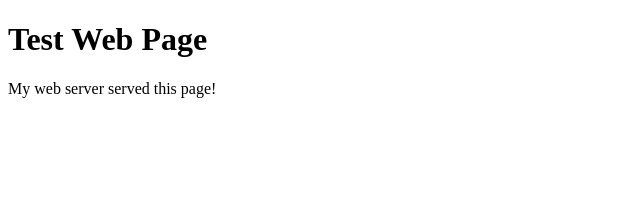
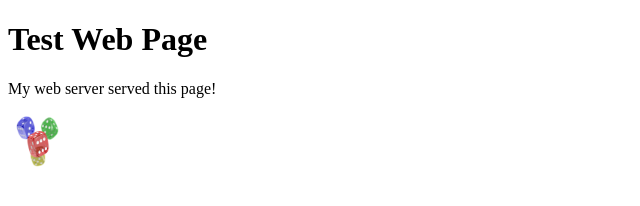
Before and after one commit to Andrei-Fenesan/webserver, a plain HTML site: page resources/index.html in a window 1280 px wide. Shown: the whole page, without its empty margins (0-640 px from the left). Drawn offline with Linux system fonts and the light colour scheme.

Commit message:
Prepare resources with cgi content

```diff
--- a/resources/index.html
+++ b/resources/index.html
@@ -6,5 +6,6 @@
   <body>
     <h1>Test Web Page</h1>
     <p>My web server served this page!</p>
+    <img width="60px" height="60px" src="./images/test.png" alt="No image">
   </body>
 </html>
```
Also changed, not shown: resources/images/test.png (added), 2 other files.
